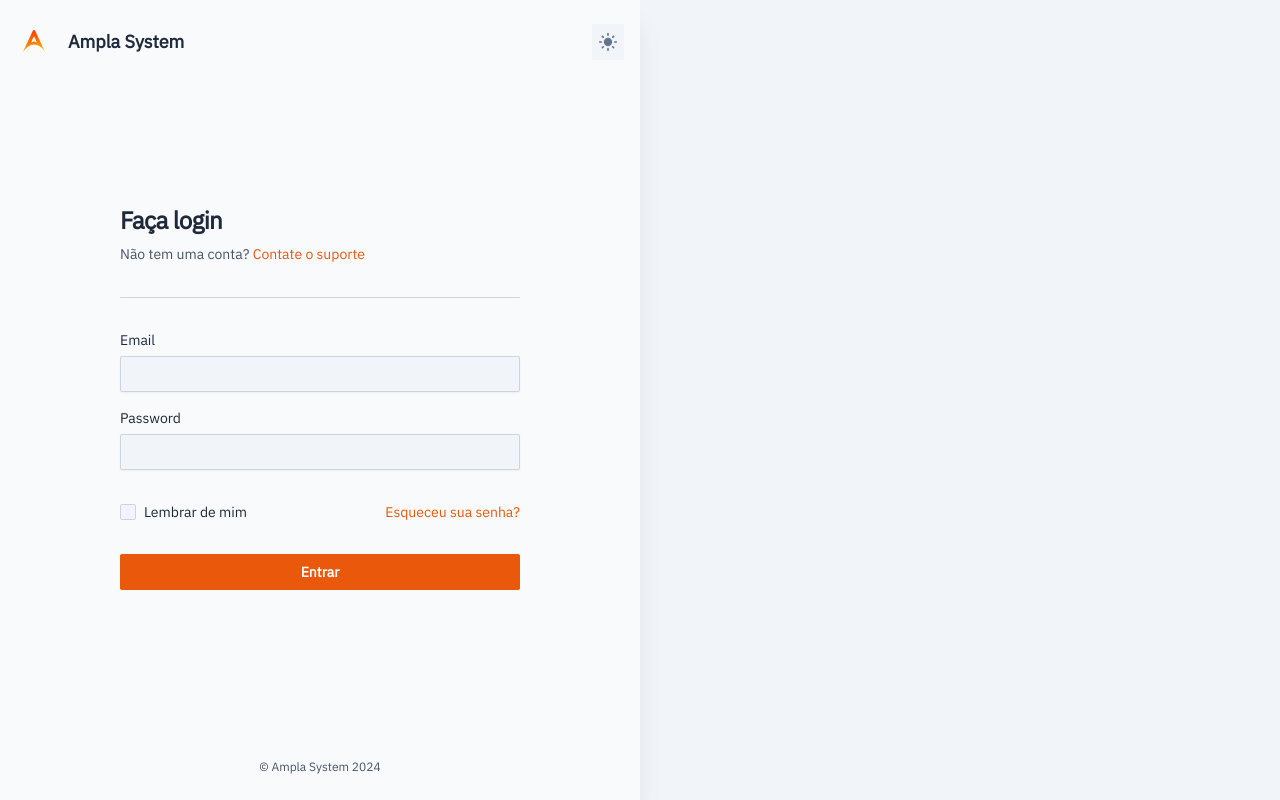
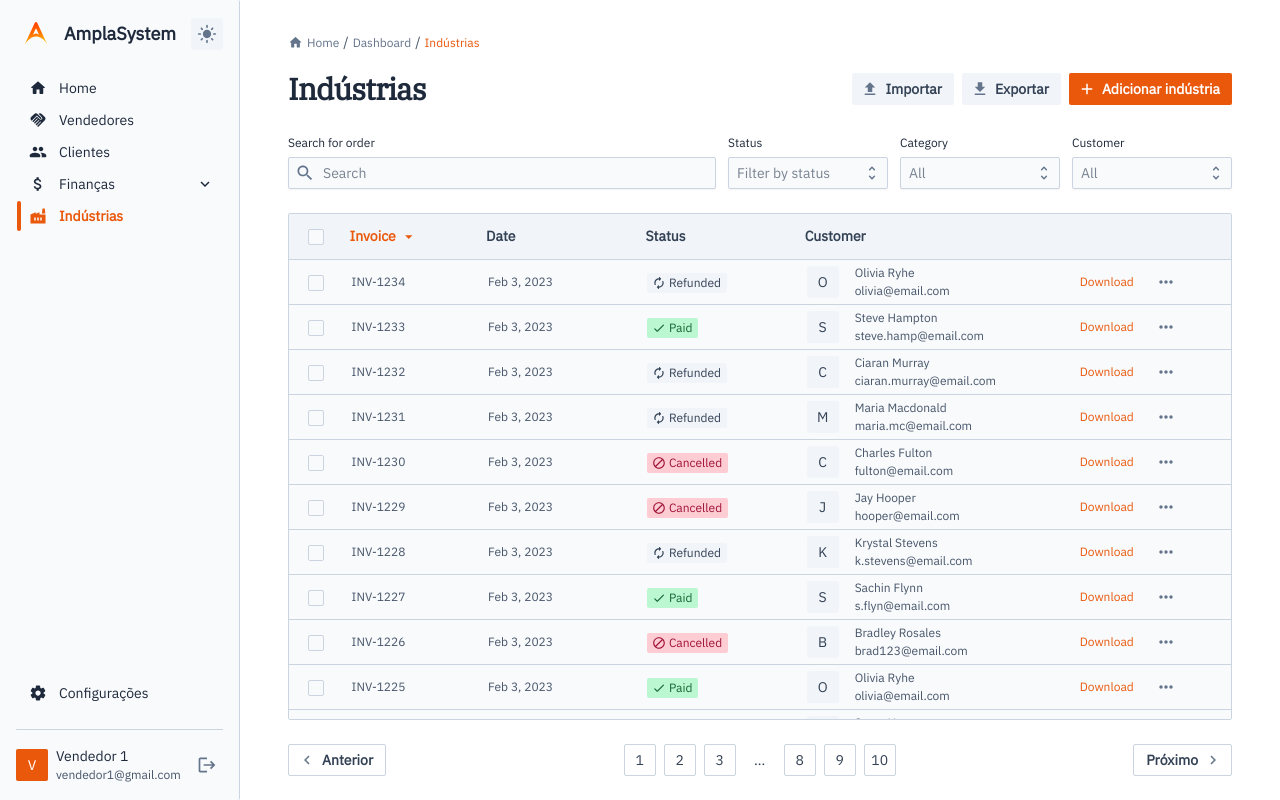
Before and after one commit to ICEI-PUC-Minas-PMGES-TI/pmg-es-2024-1-ti3-9577100-amplasystem, a React (Vite) app: page /industrias in a window 1280 px wide. Before the commit this address led to /. Built offline with nearby package versions, Linux system fonts and the light colour scheme.

Commit message:
Adicionado rotas e organização de páginas

```diff
--- /dev/null
+++ b/src/components/common/LoadingComponent.tsx
@@ -0,0 +1,22 @@
+import { CircularProgress, Box, Typography } from "@mui/joy";
+
+const LoadingComponent = () => {
+  return (
+    <Box
+      sx={{
+        display: "flex",
+        flexDirection: "column",
+        alignItems: "center",
+        justifyContent: "center",
+        height: "100vh",
+      }}
+    >
+      <CircularProgress />
+      <Typography level="h4" sx={{ mt: 2 }}>
+        Carregando...
+      </Typography>
+    </Box>
+  );
+};
+
+export default LoadingComponent;
--- a/src/components/layout/Sidebar.tsx
+++ b/src/components/layout/Sidebar.tsx
@@ -178,7 +178,12 @@ const Sidebar = () => {
           <ListItem nested>
             <Toggler
               renderToggle={({ open, setOpen }) => (
-                <ListItemButton onClick={() => setOpen(!open)}>
+                <ListItemButton
+                  onClick={() => setOpen(!open)}
+                  selected={
+                    location.pathname.startsWith("/financas") && open === false
+                  }
+                >
                   <AttachMoneyIcon />
                   <ListItemContent>
                     <Typography level="title-sm">Finanças</Typography>
@@ -190,14 +195,36 @@ const Sidebar = () => {
               )}
             >
               <List sx={{ gap: 0.5 }}>
-                <ListItem sx={{ mt: 0.5 }}>
-                  <ListItemButton>Receitas e despesas</ListItemButton>
+                <ListItem
+                  sx={{ mt: 0.5 }}
+                  component={Link}
+                  to="/financas/dados-financeiros"
+                >
+                  <ListItemButton
+                    selected={
+                      location.pathname === "/financas/dados-financeiros"
+                    }
+                  >
+                    <Typography level="title-sm">Dados financeiros</Typography>
+                  </ListItemButton>
                 </ListItem>
-                <ListItem>
-                  <ListItemButton>Ordens de compra</ListItemButton>
+                <ListItem component={Link} to="/financas/ordens-de-compra">
+                  <ListItemButton
+                    selected={
+                      location.pathname === "/financas/ordens-de-compra"
+                    }
+                  >
+                    <Typography level="title-sm">Ordens de compra</Typography>
+                  </ListItemButton>
                 </ListItem>
-                <ListItem>
-                  <ListItemButton>Pedidos faturados</ListItemButton>
+                <ListItem component={Link} to="/financas/pedidos-faturados">
+                  <ListItemButton
+                    selected={
+                      location.pathname === "/financas/pedidos-faturados"
+                    }
+                  >
+                    <Typography level="title-sm">Pedidos faturados</Typography>
+                  </ListItemButton>
                 </ListItem>
               </List>
             </Toggler>
@@ -232,7 +259,7 @@ const Sidebar = () => {
               selected={location.pathname === "/configuracoes"}
             >
               <SettingsRoundedIcon />
-              Configurações
+              <Typography level="title-sm">Configurações</Typography>
             </ListItemButton>
           </ListItem>
         </List>
--- /dev/null
+++ b/src/pages/IndustriasPage.tsx
@@ -0,0 +1,57 @@
+import DownloadIcon from "@mui/icons-material/Download";
+import UploadIcon from "@mui/icons-material/Upload";
+import AddIcon from "@mui/icons-material/Add";
+
+import OrderTable from "@/components/page/OrderTable";
+import OrderList from "@/components/page/OrderList";
+import PageBreadcrumbs from "@/components/page/PageBreadcrumbs";
+import PageHeader from "@/components/page/PageHeader";
+
+import HomeRoundedIcon from "@mui/icons-material/HomeRounded";
+import { Action } from "@/types/common/Action";
+
+const IndustriasPage = () => {
+  const breadcrumbs = [
+    { text: "Home", href: "#home", icon: HomeRoundedIcon },
+    { text: "Dashboard", href: "#dashboard" },
+    { text: "Indústrias" },
+  ];
+
+  const actions: Action[] = [
+    {
+      label: "Importar",
+      icon: <UploadIcon />,
+      color: "neutral",
+      size: "sm",
+      variant: "soft",
+      onClick: () => alert("Importar clicked"),
+    },
+    {
+      label: "Exportar",
+      icon: <DownloadIcon />,
+      color: "neutral",
+      size: "sm",
+      variant: "soft",
+      onClick: () => alert("Exportar clicked"),
+    },
+    {
+      label: "Adicionar indústria",
+      icon: <AddIcon />,
+      color: "primary",
+      variant: "solid",
+      size: "sm",
+      onClick: () => alert("Adicionar cliente clicked"),
+    },
+  ];
+
+  return (
+    <>
+      <PageBreadcrumbs breadcrumbs={breadcrumbs} />
+      <PageHeader title="Indústrias" actions={actions} />
+      <OrderTable />
+      <OrderList />
+    </>
+  );
+};
+
+export default IndustriasPage;
--- /dev/null
+++ b/src/pages/financas/DadosFinanceirosPage.tsx
@@ -0,0 +1,57 @@
+import DownloadIcon from "@mui/icons-material/Download";
+import UploadIcon from "@mui/icons-material/Upload";
+import AddIcon from "@mui/icons-material/Add";
+
+import OrderTable from "@/components/page/OrderTable";
+import OrderList from "@/components/page/OrderList";
+import PageBreadcrumbs from "@/components/page/PageBreadcrumbs";
+import PageHeader from "@/components/page/PageHeader";
+
+import HomeRoundedIcon from "@mui/icons-material/HomeRounded";
+import { Action } from "@/types/common/Action";
+
+const DadosFinanceirosPage = () => {
+  const breadcrumbs = [
+    { text: "Home", href: "#home", icon: HomeRoundedIcon },
+    { text: "Dashboard", href: "#dashboard" },
+    { text: "Dados financeiros" },
+  ];
+
+  const actions: Action[] = [
+    {
+      label: "Importar",
+      icon: <UploadIcon />,
+      color: "neutral",
+      size: "sm",
+      variant: "soft",
+      onClick: () => alert("Importar clicked"),
+    },
+    {
+      label: "Exportar",
+      icon: <DownloadIcon />,
+      color: "neutral",
+      size: "sm",
+      variant: "soft",
+      onClick: () => alert("Exportar clicked"),
+    },
+    {
+      label: "Adicionar dado financeiro",
+      icon: <AddIcon />,
+      color: "primary",
+      variant: "solid",
+      size: "sm",
+      onClick: () => alert("Adicionar dado financeiro clicked"),
+    },
+  ];
+
+  return (
+    <>
+      <PageBreadcrumbs breadcrumbs={breadcrumbs} />
+      <PageHeader title="Dados financeiros" actions={actions} />
+      <OrderTable />
+      <OrderList />
+    </>
+  );
+};
+
+export default DadosFinanceirosPage;
--- /dev/null
+++ b/src/pages/financas/OrdensDeCompraPage.tsx
@@ -0,0 +1,57 @@
+import DownloadIcon from "@mui/icons-material/Download";
+import UploadIcon from "@mui/icons-material/Upload";
+import AddIcon from "@mui/icons-material/Add";
+
+import OrderTable from "@/components/page/OrderTable";
+import OrderList from "@/components/page/OrderList";
+import PageBreadcrumbs from "@/components/page/PageBreadcrumbs";
+import PageHeader from "@/components/page/PageHeader";
+
+import HomeRoundedIcon from "@mui/icons-material/HomeRounded";
+import { Action } from "@/types/common/Action";
+
+const OrdensDeCompraPage = () => {
+  const breadcrumbs = [
+    { text: "Home", href: "#home", icon: HomeRoundedIcon },
+    { text: "Dashboard", href: "#dashboard" },
+    { text: "Ordens de compra" },
+  ];
+
+  const actions: Action[] = [
+    {
+      label: "Importar",
+      icon: <UploadIcon />,
+      color: "neutral",
+      size: "sm",
+      variant: "soft",
+      onClick: () => alert("Importar clicked"),
+    },
+    {
+      label: "Exportar",
+      icon: <DownloadIcon />,
+      color: "neutral",
+      size: "sm",
+      variant: "soft",
+      onClick: () => alert("Exportar clicked"),
+    },
+    {
+      label: "Adicionar ordem de compra",
+      icon: <AddIcon />,
+      color: "primary",
+      variant: "solid",
+      size: "sm",
+      onClick: () => alert("Adicionar orden de compra clicked"),
+    },
+  ];
+
+  return (
+    <>
+      <PageBreadcrumbs breadcrumbs={breadcrumbs} />
+      <PageHeader title="Ordens de compra" actions={actions} />
+      <OrderTable />
+      <OrderList />
+    </>
+  );
+};
+
+export default OrdensDeCompraPage;
--- /dev/null
+++ b/src/pages/financas/PedidosFaturadosPage.tsx
@@ -0,0 +1,57 @@
+import DownloadIcon from "@mui/icons-material/Download";
+import UploadIcon from "@mui/icons-material/Upload";
+import AddIcon from "@mui/icons-material/Add";
+
+import OrderTable from "@/components/page/OrderTable";
+import OrderList from "@/components/page/OrderList";
+import PageBreadcrumbs from "@/components/page/PageBreadcrumbs";
+import PageHeader from "@/components/page/PageHeader";
+
+import HomeRoundedIcon from "@mui/icons-material/HomeRounded";
+import { Action } from "@/types/common/Action";
+
+const PedidosFaturadosPage = () => {
+  const breadcrumbs = [
+    { text: "Home", href: "#home", icon: HomeRoundedIcon },
+    { text: "Dashboard", href: "#dashboard" },
+    { text: "Pedidos Faturados" },
+  ];
+
+  const actions: Action[] = [
+    {
+      label: "Importar",
+      icon: <UploadIcon />,
+      color: "neutral",
+      size: "sm",
+      variant: "soft",
+      onClick: () => alert("Importar clicked"),
+    },
+    {
+      label: "Exportar",
+      icon: <DownloadIcon />,
+      color: "neutral",
+      size: "sm",
+      variant: "soft",
+      onClick: () => alert("Exportar clicked"),
+    },
+    {
+      label: "Adicionar pedido faturado",
+      icon: <AddIcon />,
+      color: "primary",
+      variant: "solid",
+      size: "sm",
+      onClick: () => alert("Adicionar cliente clicked"),
+    },
+  ];
+
+  return (
+    <>
+      <PageBreadcrumbs breadcrumbs={breadcrumbs} />
+      <PageHeader title="Pedidos faturados" actions={actions} />
+      <OrderTable />
+      <OrderList />
+    </>
+  );
+};
+
+export default PedidosFaturadosPage;
--- a/src/routes.tsx
+++ b/src/routes.tsx
@@ -1,18 +1,34 @@
-import { Suspense, lazy } from 'react';
-import { Navigate, Route, Routes, BrowserRouter as Router } from 'react-router-dom';
-import LoginPage from '@/pages/LoginPage.tsx';
-import DashboardLayout from '@/layouts/DashboardLayout.tsx';
-import { StyledEngineProvider, CssVarsProvider } from '@mui/joy/styles';
-import CssBaseline from '@mui/joy/CssBaseline';
-import '@fontsource/ibm-plex-sans';
-import '@fontsource/ibm-plex-mono';
-import '@fontsource/ibm-plex-serif';
-import '@/styles/global.css';
+import { Suspense, lazy } from "react";
+import {
+  Navigate,
+  Route,
+  Routes,
+  BrowserRouter as Router,
+} from "react-router-dom";
+import LoginPage from "@/pages/LoginPage.tsx";
+import DashboardLayout from "@/layouts/DashboardLayout.tsx";
+import { StyledEngineProvider, CssVarsProvider } from "@mui/joy/styles";
+import CssBaseline from "@mui/joy/CssBaseline";
+import "@fontsource/ibm-plex-sans";
+import "@fontsource/ibm-plex-mono";
+import "@fontsource/ibm-plex-serif";
+import "@/styles/global.css";
 
-import customTheme from '@/styles/themes/customTheme';
+import customTheme from "@/styles/themes/customTheme";
+import LoadingComponent from "@/components/common/LoadingComponent";
 
-const ClientesPage = lazy(() => import('@/pages/ClientesPage'));
-const VendedoresPage = lazy(() => import('@/pages/VendedoresPage'));
+const ClientesPage = lazy(() => import("@/pages/ClientesPage"));
+const VendedoresPage = lazy(() => import("@/pages/VendedoresPage"));
+const DadosFinanceirosPage = lazy(
+  () => import("@/pages/financas/DadosFinanceirosPage")
+);
+const OrdensDeCompraPage = lazy(
+  () => import("@/pages/financas/OrdensDeCompraPage")
+);
+const PedidosFaturadosPage = lazy(
+  () => import("@/pages/financas/PedidosFaturadosPage")
+);
+const IndustriasPage = lazy(() => import("@/pages/IndustriasPage"));
 
 const App = () => {
   return (
@@ -23,17 +39,55 @@ const App = () => {
           <Routes>
             <Route path="/" element={<LoginPage />} />
 
-            <Route path='/' element={<DashboardLayout />}>
-              <Route path="vendedores" element={
-                <Suspense fallback={<div>Loading...</div>}>
-                  <VendedoresPage />
-                </Suspense>
-              } />
-              <Route path="clientes" element={
-                <Suspense fallback={<div>Loading...</div>}>
-                  <ClientesPage />
-                </Suspense>
-              } />
+            <Route path="/" element={<DashboardLayout />}>
+              <Route
+                path="vendedores"
+                element={
+                  <Suspense fallback={<LoadingComponent />}>
+                    <VendedoresPage />
+                  </Suspense>
+                }
+              />
+              <Route
+                path="clientes"
+                element={
+                  <Suspense fallback={<LoadingComponent />}>
+                    <ClientesPage />
+                  </Suspense>
+                }
+              />
+              <Route
+                path="financas/dados-financeiros"
+                element={
+                  <Suspense fallback={<LoadingComponent />}>
+                    <DadosFinanceirosPage />
+                  </Suspense>
+                }
+              />
+              <Route
+                path="financas/ordens-de-compra"
+                element={
+                  <Suspense fallback={<LoadingComponent />}>
+                    <OrdensDeCompraPage />
+                  </Suspense>
+                }
+              />
+              <Route
+                path="financas/pedidos-faturados"
+                element={
+                  <Suspense fallback={<LoadingComponent />}>
+                    <PedidosFaturadosPage />
+                  </Suspense>
+                }
+              />
+              <Route
+                path="industrias"
+                element={
+                  <Suspense fallback={<LoadingComponent />}>
+                    <IndustriasPage />
+                  </Suspense>
+                }
+              />
             </Route>
 
             <Route path="*" element={<Navigate to="/" />} />
@@ -42,6 +96,6 @@ const App = () => {
       </CssVarsProvider>
     </StyledEngineProvider>
   );
-}
+};
 
 export default App;
--- a/src/styles/themes/customTheme.ts
+++ b/src/styles/themes/customTheme.ts
@@ -5,8 +5,8 @@ const theme = extendTheme({
     light: {
       palette: {
         background: {
-          body:  '#f8fafc',
-          surface: '#f1f5f9',
+          body:  '#fff',
+          surface: '#f8fafc',
         },
         divider: '#cbd5e1',
         primary: { // Orange
@@ -195,7 +195,7 @@ const theme = extendTheme({
     xl: '0 20px 25px -5px rgba(0, 0, 0, 0.1)',
   },
   fontFamily: {
-    display: 'IBM Plex Sans',
+    display: 'IBM Plex Serif',
     body: 'IBM Plex Sans',
     code: 'IBM Plex Mono',
   },
@@ -238,20 +238,20 @@ const theme = extendTheme({
           gap: 0,
           transition: 'transform 0.2s',
           position: 'relative',
-          '& :hover': {
-            '& .MuiSvgIcon-root:first-of-type': {
-              transform: 'scale(1.1)',
-            },
-          },
+          textDecoration: 'none',
           '& .MuiSvgIcon-root': {
             marginLeft: 4,
             transition: 'transform 0.2s',
+            color: theme.palette.mode === 'dark' ? theme.palette.neutral[300] : theme.palette.neutral[800],
+          },
+          '& .MuiTypography-root': {
+            color: theme.palette.mode === 'dark' ? theme.palette.neutral[300] : theme.palette.neutral[800],
           },
           '& .Mui-selected': {
             color: theme.palette.primary[500],
             backgroundColor: theme.palette.background.surface,
             '&:hover': {
-              backgroundColor: theme.palette.mode === 'dark' ? theme.palette.primary[900] : theme.palette.primary[50],
+              backgroundColor: theme.palette.mode === 'dark' ? theme.palette.neutral[800] : theme.palette.neutral[100],
             },
             '&::after': {
               content: '""',
@@ -264,27 +264,13 @@ const theme = extendTheme({
               backgroundColor: theme.palette.primary[500],
             },
             '& .MuiSvgIcon-root': {
-              '& :hover': {
-                transform: 'scale(2)',
-              },
+              color: theme.palette.primary[500],
             },
             '& .MuiTypography-root': {
               color: theme.palette.primary[500],
               fontWeight: 900,
             },
           },
-          '& :not(.Mui-selected, .MuiListItem-nesting *):hover': {
-            '&::after': {
-              content: '""',
-              position: 'absolute',
-              top: 0,
-              left: 0,
-              width: '4px',
-              height: '100%',
-              borderRadius: theme.radius.xl,
-              backgroundColor: theme.palette.neutral[500],
-            },
-          }
         }),
       },
     },
```
